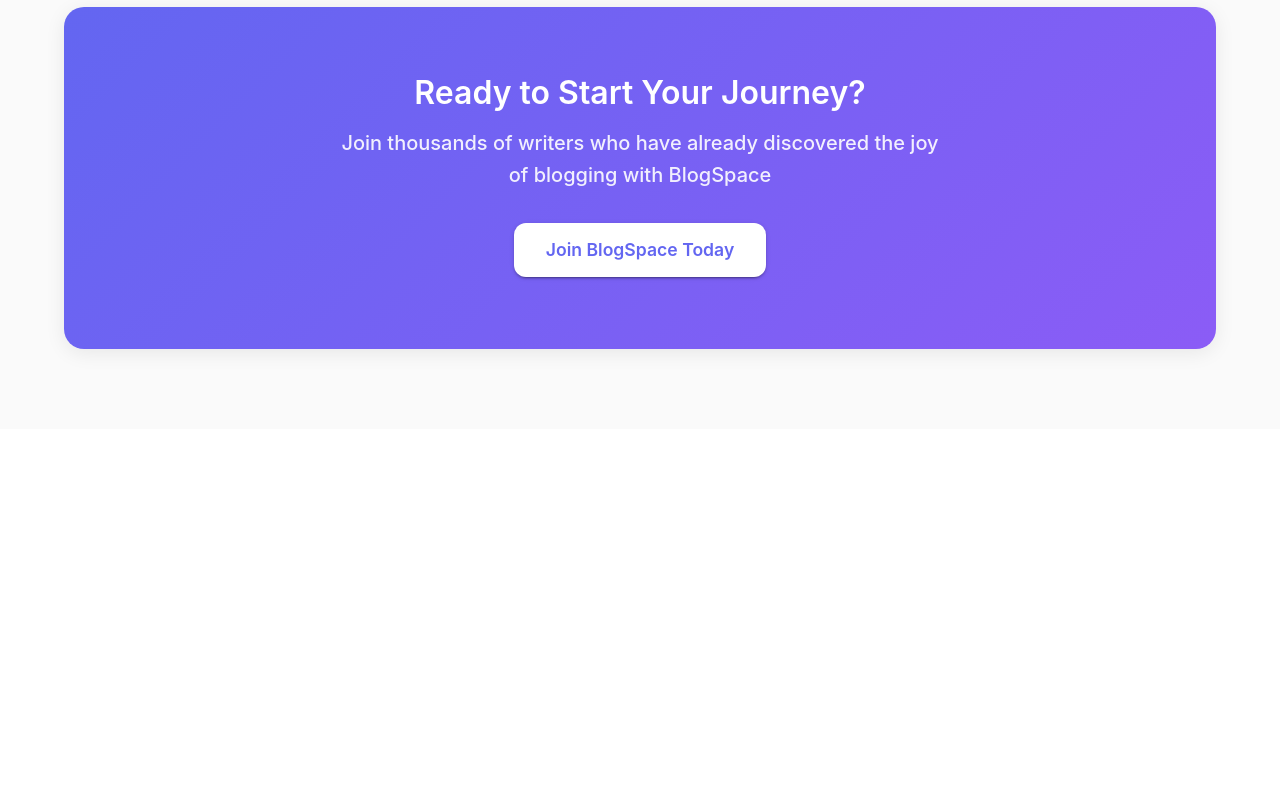
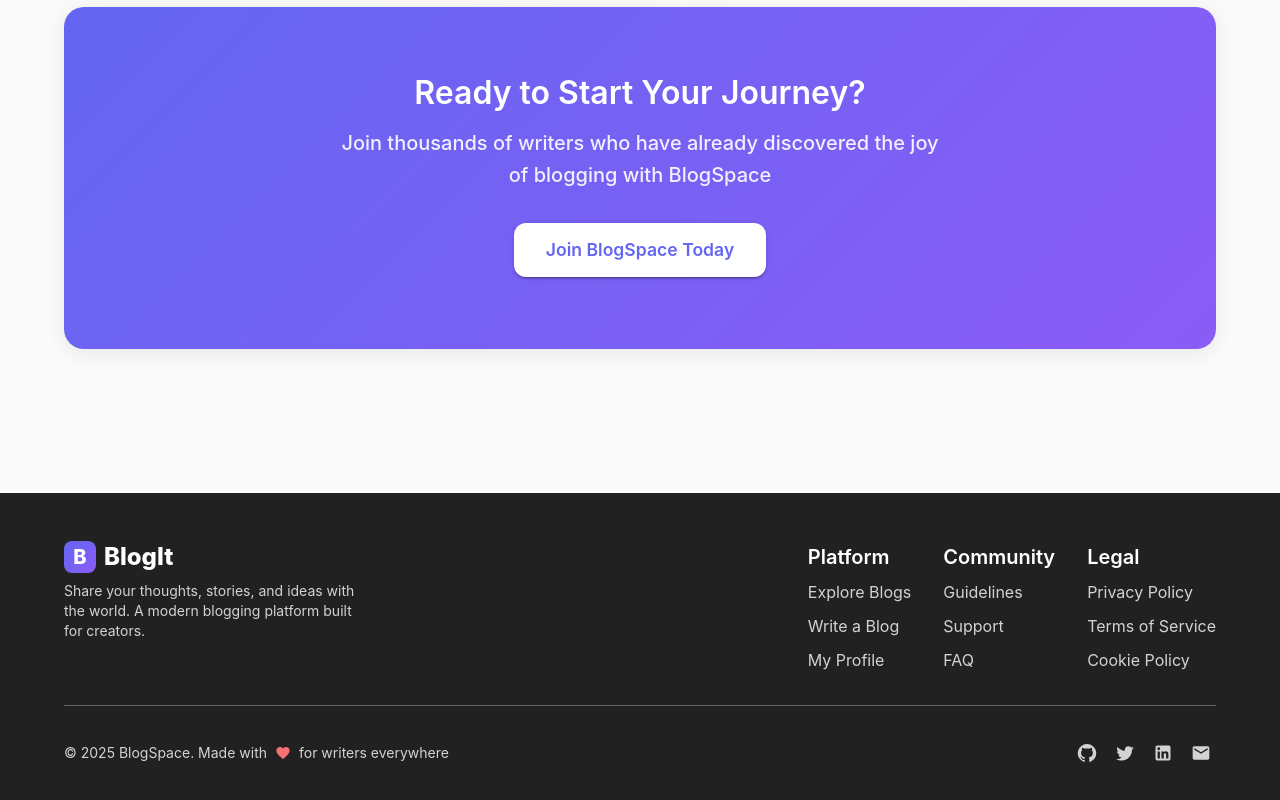
Before and after one commit to arman-develops/blogit-frontend, a React (Vite) app: page / in a window 1280 px wide. Shown: the part 2059-2859 px from the top of the page. Before the commit the page ends 2488 px from the top, so only its background shows below. Built offline with nearby package versions, Linux system fonts and the light colour scheme.

Commit message:
Added a footer

```diff
--- a/src/App.tsx
+++ b/src/App.tsx
@@ -3,7 +3,7 @@
 import { ThemeProvider } from "@mui/material/styles";
 import CssBaseline from "@mui/material/CssBaseline";
 import { Box } from "@mui/material";
-import Header from "./components/Header";
+import Header from "./layout/Header"
 import HomePage from "./pages/HomePage";
 import LoginPage from "./pages/LoginPage";
 import SignupPage from "./pages/SignupPage";
@@ -14,6 +14,7 @@
 import ProfilePage from "./pages/ProfilePage";
 import ProtectedRoute from "./components/ProtectedRoute";
 import { blogTheme } from "./theme/blogTheme";
+import Footer from "./layout/Footer";
 
 const queryClient = new QueryClient({
   defaultOptions: {
@@ -72,6 +73,7 @@
                 />
               </Routes>
             </main>
+            <Footer />
           </Box>
         </Router>
       </ThemeProvider>
--- /dev/null
+++ b/src/layout/Footer.tsx
@@ -0,0 +1,170 @@
+import { Box, Container, Typography, Stack, Link, IconButton, Divider } from "@mui/material"
+import { GitHub, Twitter, LinkedIn, Email, Favorite } from "@mui/icons-material"
+
+export default function Footer() {
+  const currentYear = new Date().getFullYear()
+
+  return (
+    <Box
+      component="footer"
+      sx={{
+        bgcolor: "grey.900",
+        color: "white",
+        py: 6,
+        mt: 8,
+      }}
+    >
+      <Container maxWidth="lg">
+        <Stack spacing={4}>
+          <Stack
+            direction={{ xs: "column", md: "row" }}
+            justifyContent="space-between"
+            alignItems={{ xs: "center", md: "flex-start" }}
+            spacing={4}
+          >
+            <Box textAlign={{ xs: "center", md: "left" }}>
+              <Stack
+                direction="row"
+                alignItems="center"
+                spacing={1}
+                justifyContent={{ xs: "center", md: "flex-start" }}
+              >
+                <Box
+                  sx={{
+                    width: 32,
+                    height: 32,
+                    borderRadius: "8px",
+                    background: "linear-gradient(135deg, #6366f1 0%, #8b5cf6 100%)",
+                    display: "flex",
+                    alignItems: "center",
+                    justifyContent: "center",
+                  }}
+                >
+                  <Typography variant="h6" sx={{ color: "white", fontWeight: 800 }}>
+                    B
+                  </Typography>
+                </Box>
+                <Typography variant="h5" sx={{ fontWeight: 800 }}>
+                  BlogIt
+                </Typography>
+              </Stack>
+              <Typography variant="body2" sx={{ mt: 1, opacity: 0.8, maxWidth: 300 }}>
+                Share your thoughts, stories, and ideas with the world. A modern blogging platform built for creators.
+              </Typography>
+            </Box>
+
+            <Stack direction={{ xs: "column", sm: "row" }} spacing={4} textAlign={{ xs: "center", md: "left" }}>
+              <Box>
+                <Typography variant="h6" gutterBottom sx={{ fontWeight: 600 }}>
+                  Platform
+                </Typography>
+                <Stack spacing={1}>
+                  <Link href="/blogs" color="inherit" underline="hover" sx={{ opacity: 0.8 }}>
+                    Explore Blogs
+                  </Link>
+                  <Link href="/blogs/new" color="inherit" underline="hover" sx={{ opacity: 0.8 }}>
+                    Write a Blog
+                  </Link>
+                  <Link href="/profile" color="inherit" underline="hover" sx={{ opacity: 0.8 }}>
+                    My Profile
+                  </Link>
+                </Stack>
+              </Box>
+
+              <Box>
+                <Typography variant="h6" gutterBottom sx={{ fontWeight: 600 }}>
+                  Community
+                </Typography>
+                <Stack spacing={1}>
+                  <Link href="#" color="inherit" underline="hover" sx={{ opacity: 0.8 }}>
+                    Guidelines
+                  </Link>
+                  <Link href="#" color="inherit" underline="hover" sx={{ opacity: 0.8 }}>
+                    Support
+                  </Link>
+                  <Link href="#" color="inherit" underline="hover" sx={{ opacity: 0.8 }}>
+                    FAQ
+                  </Link>
+                </Stack>
+              </Box>
+
+              <Box>
+                <Typography variant="h6" gutterBottom sx={{ fontWeight: 600 }}>
+                  Legal
+                </Typography>
+                <Stack spacing={1}>
+                  <Link href="#" color="inherit" underline="hover" sx={{ opacity: 0.8 }}>
+                    Privacy Policy
+                  </Link>
+                  <Link href="#" color="inherit" underline="hover" sx={{ opacity: 0.8 }}>
+                    Terms of Service
+                  </Link>
+                  <Link href="#" color="inherit" underline="hover" sx={{ opacity: 0.8 }}>
+                    Cookie Policy
+                  </Link>
+                </Stack>
+              </Box>
+            </Stack>
+          </Stack>
+
+          <Divider sx={{ borderColor: "grey.700" }} />
+
+          <Stack direction={{ xs: "column", sm: "row" }} justifyContent="space-between" alignItems="center" spacing={2}>
+            <Stack direction="row" alignItems="center" spacing={1}>
+              <Typography variant="body2" sx={{ opacity: 0.8 }}>
+                © {currentYear} BlogSpace. Made with
+              </Typography>
+              <Favorite sx={{ fontSize: 16, color: "#f87171" }} />
+              <Typography variant="body2" sx={{ opacity: 0.8 }}>
+                for writers everywhere
+              </Typography>
+            </Stack>
+
+            <Stack direction="row" spacing={1}>
+              <IconButton
+                size="small"
+                sx={{
+                  color: "white",
+                  opacity: 0.8,
+                  "&:hover": { opacity: 1, bgcolor: "rgba(255,255,255,0.1)" },
+                }}
+              >
+                <GitHub fontSize="small" />
+              </IconButton>
+              <IconButton
+                size="small"
+                sx={{
+                  color: "white",
+                  opacity: 0.8,
+                  "&:hover": { opacity: 1, bgcolor: "rgba(255,255,255,0.1)" },
+                }}
+              >
+                <Twitter fontSize="small" />
+              </IconButton>
+              <IconButton
+                size="small"
+                sx={{
+                  color: "white",
+                  opacity: 0.8,
+                  "&:hover": { opacity: 1, bgcolor: "rgba(255,255,255,0.1)" },
+                }}
+              >
+                <LinkedIn fontSize="small" />
+              </IconButton>
+              <IconButton
+                size="small"
+                sx={{
+                  color: "white",
+                  opacity: 0.8,
+                  "&:hover": { opacity: 1, bgcolor: "rgba(255,255,255,0.1)" },
+                }}
+              >
+                <Email fontSize="small" />
+              </IconButton>
+            </Stack>
+          </Stack>
+        </Stack>
+      </Container>
+    </Box>
+  )
+}
```
Also changed, not shown: src/layout/Header.tsx (renamed from src/components/Header.tsx).
